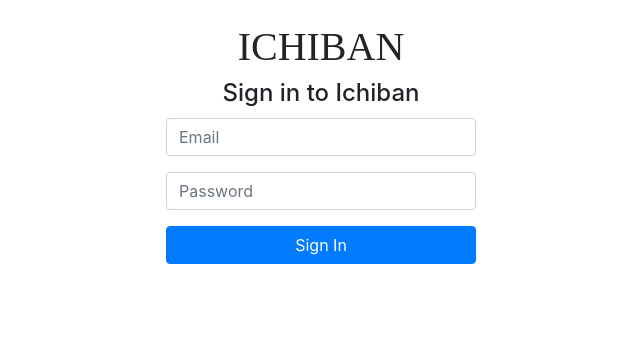
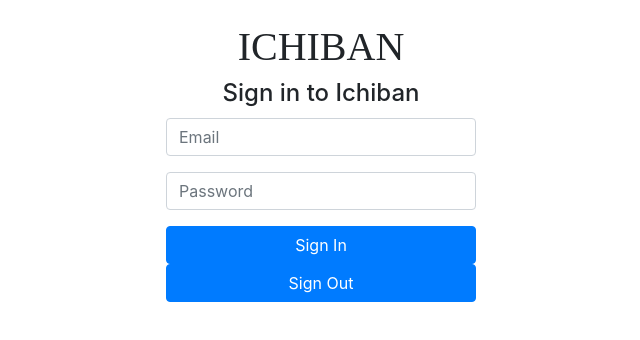
Before and after one commit to Cheng0315/ichiban-fresno, a React (Create React App) app in the folder client/: page /admin in a window 1280 px wide. Shown: the top 340 px of the page, without its empty margins (319-959 px from the left). Built offline with nearby package versions, Linux system fonts and the light colour scheme; a web font is replaced by a local one.

Commit message:
add auth modules to client folder, import auth to app.js file

```diff
--- a/client/src/App.js
+++ b/client/src/App.js
@@ -2,6 +2,7 @@
 import { BrowserRouter as Router, Route } from 'react-router-dom';
 import HomePageContainer from './containers/homePageContainer'
 import SignIn from './components/signIn';
+import Auth from './modules/Auth';
 import { library } from '@fortawesome/fontawesome-svg-core'
 import { faPhone, faHome, faEnvelope } from '@fortawesome/free-solid-svg-icons'
 import './App.css';
@@ -9,6 +10,12 @@
 library.add(faPhone, faHome, faEnvelope)
 
 class App extends Component {
+  constructor() {
+    super();
+    this.state = {
+      auth: Auth.isUserAuthenticated(),
+    }
+  }
 
   render() {
     return (
--- a/client/src/components/signIn.js
+++ b/client/src/components/signIn.js
@@ -23,13 +23,30 @@
     }
   }
 
+
+  handleClick = (e) => {
+
+    fetch('/api/sign_out', {
+      method: 'delete',
+      headers: {
+        'Content-Type': 'application/json',
+        'token': 'Q9X9oDiR2xa8H6DWyTydyzrX',
+        'Authorization': 'Token Q9X9oDiR2xa8H6DWyTydyzrX'
+      },
+    })
+    .then(response => response.json())
+    .then(response => console.log(response))
+    .catch(error => console.log(error))
+  }
+
+
   render(){
     return (
       <div className='container sign-in'>
         <div className='sign-in-form'>
           <h1>ICHIBAN</h1>
           <h4>Sign in to Ichiban</h4>
-          <Form onSubmit={event => this.handleSubmit(event)} noValidate>
+          <Form onSubmit={this.handleSubmit} noValidate>
             <Form.Group controlId="formBasicEmail">
               <Form.Control type="email" placeholder="Email" name='email' ref='email' required/>
             </Form.Group>
@@ -41,6 +58,9 @@
               Sign In
             </Button>
           </Form>
+          <Button variant="primary" className='btn-block' onClick={this.handleClick}>
+            Sign Out
+          </Button>
         </div>
       </div>
     )
--- /dev/null
+++ b/client/src/modules/auth.js
@@ -0,0 +1,19 @@
+class Auth {
+  static authenticateToken(token) {
+    sessionStorage.setItem('token', token);
+  }
+
+  static isUserAuthenticated() {
+    return sessionStorage.getItem('token' !== null)
+  }
+
+  static deAuthenticateUser() {
+    sessionStorage.removeItem('token')
+  }
+
+  static getToken() {
+    return sessionStorage.getItem('token')
+  }
+}
+
+export default Auth;
```
Also changed, not shown: 1 other file (tests, documents, lock files or other folders).
